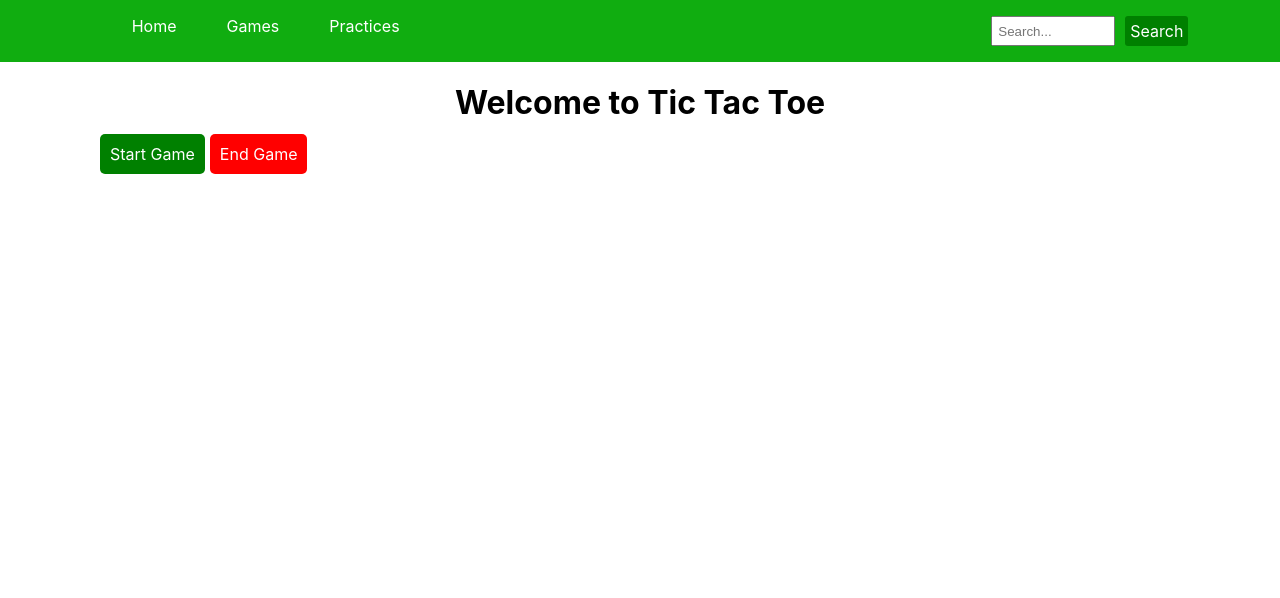
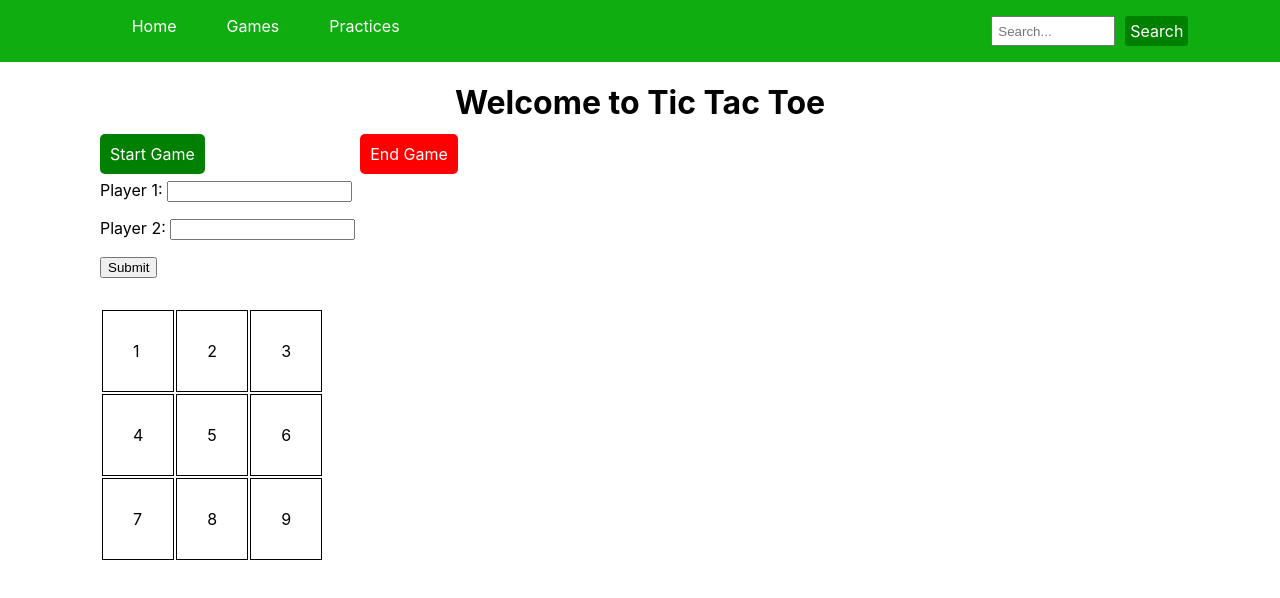
Before and after one commit to AmirMaharjan00/Learning-React, a React (Create React App) app in the folder react-official/: page / in a window 1280 px wide. Both pictures are taken after a click on the element "Start Game". Shown: the top 598 px of the page. Built offline with nearby package versions, Linux system fonts and the light colour scheme.

Commit message:
working on tic tac toe

```diff
--- a/react-official/src/App.css
+++ b/react-official/src/App.css
@@ -16,10 +16,6 @@ Index
     background: green;
     padding: 10px;
     color: white;
-  }
-
-  #root .players{
-    display: none;
   }
 
   #root .game {
@@ -79,3 +75,17 @@ Index
     color: white;
     font-size: 16px;
   }
+
+  /*
+  -------------------------
+  GAME BOARD
+  -------------------------
+  */
+    .game-board {
+      margin-top: 30px;
+    }
+
+    .game-board .game-board-data {
+      border: 1px solid black;
+      padding: 30px;
+    }
--- a/react-official/src/Components/Games.js
+++ b/react-official/src/Components/Games.js
@@ -1,29 +1,113 @@
-import React from 'react';
+import React, { useState } from 'react';
 import Module from './Module';
 
+let playerOne, playerTwo
 export default function Games() {
+  const [ count, SetCount ] = useState(0);
+
+  // for Start Game
+  const startGame = () => {
+    if( {count}.count ) {
+      SetCount(0)
+    } else {
+      SetCount(1)
+    }
+  }
+  let content
+  content = {count}.count ? <PlayerDiv/> : '';
+
   return (
     <>
       <h1>Welcome to Tic Tac Toe</h1>
       <div className="game">
         <div className="start-game">
-            <span className="start-game-label game-mode">Start Game</span>
-            <div className="players">
-              <form action="app.js" method="post">
-                <p>
-                  <label htmlFor="player_one">Player 1: </label>
-                  <input type="text" name="player_one" id="player_one" />
-                </p>
-                <p>
-                  <label htmlFor="player_two">Player 2: </label>
-                  <input type="text" name="player_two" id="player_two" />
-                </p>
-                <input type="submit" name="play" value="play" />
-              </form>
-            </div>
+          <span className="start-game-label game-mode" onClick={startGame}>Start Game</span>
+          { content }
+          <GameBoard/>
         </div>
         <Module/>
       </div>
     </>
   );
 }
+
+const PlayerDiv = () => {
+  const [ playerOne, setPlayerOne ] = useState('');
+  const [ playerTwo, setPlayerTwo ] = useState('');
+
+  // For Form Submit
+  const FormSubmit = () => {
+    if( { playerOne } != '' && { playerTwo } != '' ) {
+      return true
+    } else {
+      return false
+    }
+  }
+
+  return(
+    <div className="players" id="players">
+      <form action="" className="player-form" id="player-form">
+        <p>
+          <label htmlFor="player_one">Player 1: </label>
+          <input type="text" name="player_one" value={playerOne} id="player_one" onChange={(e) => setPlayerOne( e.target.value )}/>
+        </p>
+        <p>
+          <label htmlFor="player_two">Player 2: </label>
+          <input type="text" name="player_two" id="player_two" value={playerTwo} onChange={(e) => setPlayerTwo( e.target.value )}/>
+        </p>
+      </form>
+      <button onClick={FormSubmit}>Submit</button>
+    </div>
+  );
+}
+
+let randomNumber = Math.round( Math.random() * 1 )
+const GameBoard = () => {
+  let element = document.getElementsByClassName('game-board-data')
+  let clickCount = 0
+  const gameBoardClick = ( event ) => {
+    // const [ c1, setC1 ] = useState('');
+    // const [ c2, setC2 ] = useState('');
+    // const [ c3, setC3 ] = useState('');
+    // const [ c4, setC4 ] = useState('');
+    // const [ c5, setC5 ] = useState('');
+    // const [ c6, setC6 ] = useState('');
+    // const [ c7, setC7 ] = useState('');
+    // const [ c8, setC8 ] = useState('');
+    // const [ c9, setC9 ] = useState('');
+
+    clickCount++
+    let firstTurn = ( randomNumber ) ? 'Player 1' : 'Player 2';
+    if( clickCount % 2 == 0 ) {
+      event.target.innerHTML = 'X' // player 1
+    } else {
+      event.target.innerHTML = 'O' // player 2
+    }
+
+    // horizontal
+    // if(  )
+  }
+  return(
+    <>
+      <table className="game-board">
+        <tbody className='game-board-content'>
+          <tr className='game-board-row'>
+            <td className='game-board-data' onClick={gameBoardClick} data-cell="c1" data-value="">1</td>
+            <td className='game-board-data' onClick={gameBoardClick} data-cell="c2" data-value="">2</td>
+            <td className='game-board-data' onClick={gameBoardClick} data-cell="c3" data-value="">3</td>
+          </tr>
+          <tr className='game-board-row'>
+            <td className='game-board-data' onClick={gameBoardClick} data-cell="c4" data-value="">4</td>
+            <td className='game-board-data' onClick={gameBoardClick} data-cell="c5" data-value="">5</td>
+            <td className='game-board-data' onClick={gameBoardClick} data-cell="c6" data-value="">6</td>
+          </tr>
+          <tr className='game-board-row'>
+            <td className='game-board-data' onClick={gameBoardClick} data-cell="c7" data-value="">7</td>
+            <td className='game-board-data' onClick={gameBoardClick} data-cell="c8" data-value="">8</td>
+            <td className='game-board-data' onClick={gameBoardClick} data-cell="c9" data-value="">9</td>
+          </tr>
+        </tbody>
+      </table>
+    </>
+  );
+}
--- a/react-official/src/Components/Menu.js
+++ b/react-official/src/Components/Menu.js
@@ -5,8 +5,8 @@ export default function Menu() {
         <>
             <div className="menu-wrap">
                 <ul className="menu">
-                    <li className="menu-item"><a href="">Home</a></li>
-                    <li className="menu-item"><a href="">Games</a></li>
+                    <li className="menu-item"><a href="index.html">Home</a></li>
+                    <li className="menu-item"><a href="games.html">Games</a></li>
                     <li className="menu-item"><a href="">Practices</a></li>
                 </ul>
                 <p className='search-wrap'>
```
Lines whose indentation alone changed are shown as unchanged.
